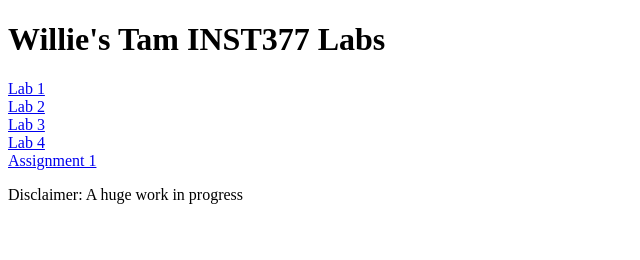
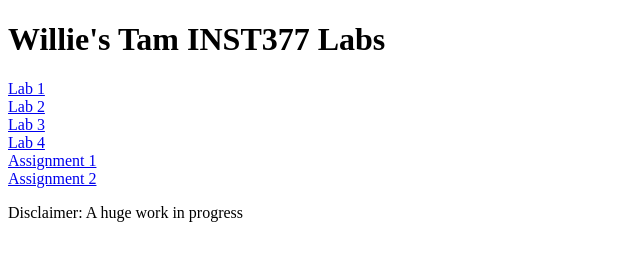
Before and after one commit to wtam26/wtam26.github.io, a plain HTML site: page index.html in a window 1280 px wide. Shown: the whole page, without its empty margins (0-640 px from the left). Drawn offline with Linux system fonts and the light colour scheme.

Commit message:
Update index.html

```diff
--- a/index.html
+++ b/index.html
@@ -13,6 +13,8 @@
         <a href="lab_4">Lab 4</a>
         <br>
         <a href="assignment_1/">Assignment 1</a>
+        <br>
+        <a href="assignment_2/">Assignment 2</a>
        <p>Disclaimer: A huge work in progress</p>
     </body>
 </html>
```
